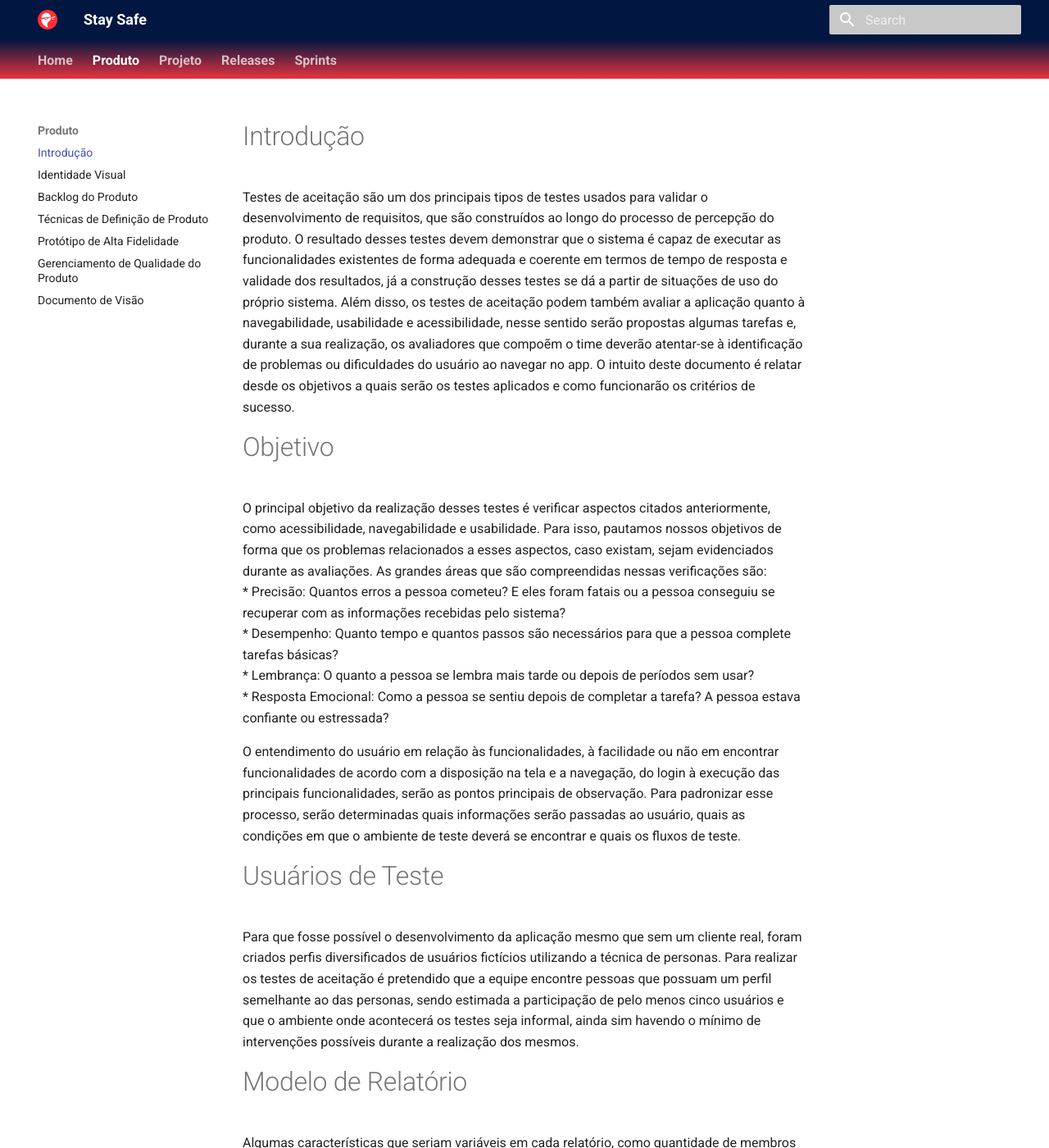
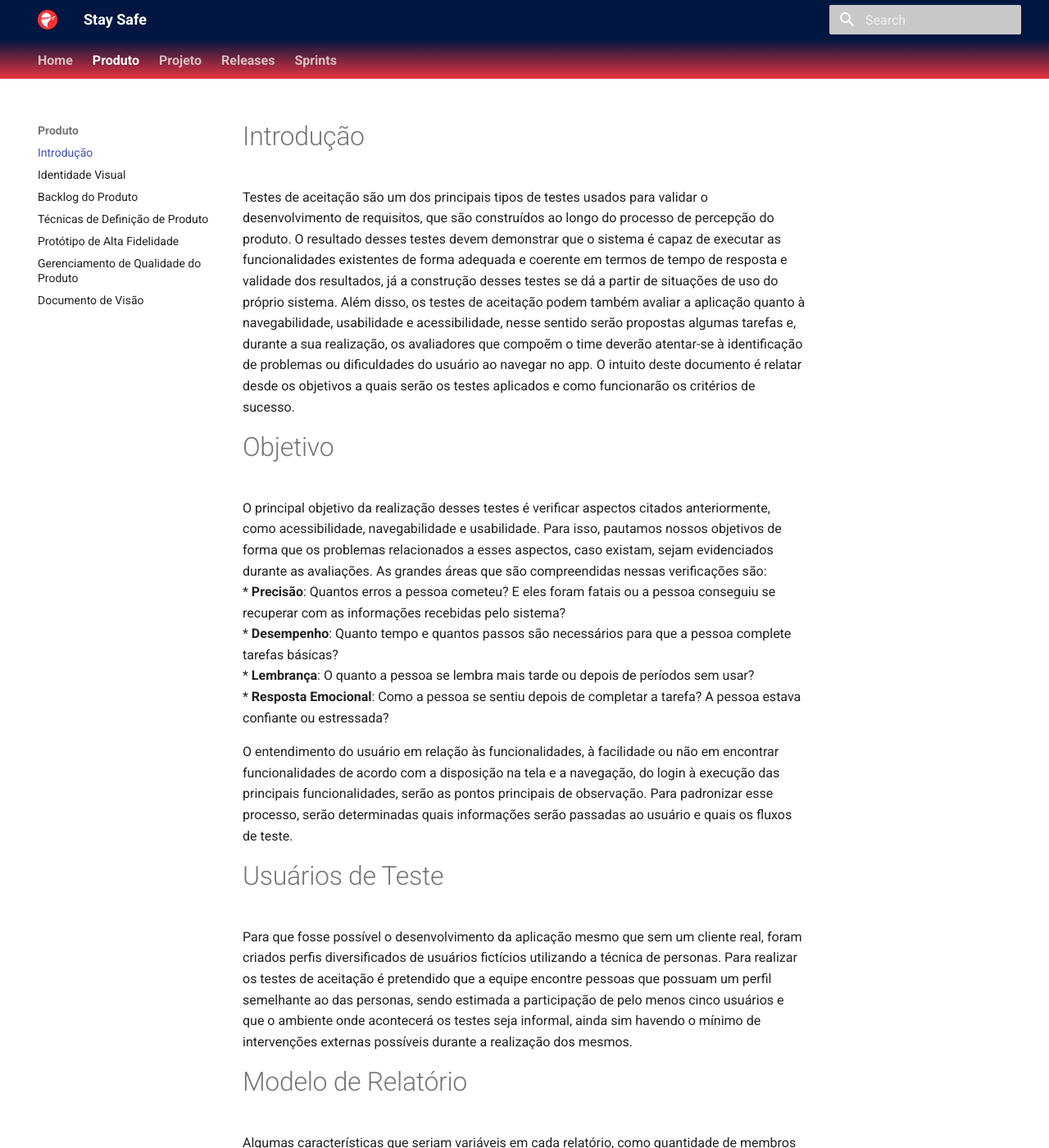
Before and after one commit to fga-eps-mds/2020.1-stay-safe-docs, an MkDocs documentation site: the page built from docs/produto/acceptance-test.md, in a window 1280 px wide and 1400 px high. Shown: the whole window at 82% size. Built offline with MkDocs 1.6.1 and Material for MkDocs 9.7.7, drawn with Linux system fonts in a browser that asks for light colours; some of the changed text lies outside the part shown.

Commit message:
Add references and adjust details

```diff
--- a/docs/produto/acceptance-test.md
+++ b/docs/produto/acceptance-test.md
@@ -3,15 +3,15 @@
 
 # Objetivo
 O principal objetivo da realização desses testes é verificar aspectos citados anteriormente, como acessibilidade, navegabilidade e usabilidade. Para isso, pautamos nossos objetivos de forma que os problemas relacionados a esses aspectos, caso existam, sejam evidenciados durante as avaliações. As grandes áreas que são compreendidas nessas verificações são:
-* Precisão: Quantos erros a pessoa cometeu? E eles foram fatais ou a pessoa conseguiu se recuperar com as informações recebidas pelo sistema?
-* Desempenho: Quanto tempo e quantos passos são necessários para que a pessoa complete tarefas básicas?
-* Lembrança: O quanto a pessoa se lembra mais tarde ou depois de períodos sem usar?
-* Resposta Emocional: Como a pessoa se sentiu depois de completar a tarefa? A pessoa estava confiante ou estressada?
+* **Precisão**: Quantos erros a pessoa cometeu? E eles foram fatais ou a pessoa conseguiu se recuperar com as informações recebidas pelo sistema?
+* **Desempenho**: Quanto tempo e quantos passos são necessários para que a pessoa complete tarefas básicas?
+* **Lembrança**: O quanto a pessoa se lembra mais tarde ou depois de períodos sem usar?
+* **Resposta Emocional**: Como a pessoa se sentiu depois de completar a tarefa? A pessoa estava confiante ou estressada?
 
-O entendimento do usuário em relação às funcionalidades, à facilidade ou não em encontrar funcionalidades de acordo com a disposição na tela e a navegação, do login à execução das principais funcionalidades, serão as pontos principais de observação. Para padronizar esse processo, serão determinadas quais informações serão passadas ao usuário, quais as condições em que o ambiente de teste deverá se encontrar e quais os fluxos de teste.
+O entendimento do usuário em relação às funcionalidades, à facilidade ou não em encontrar funcionalidades de acordo com a disposição na tela e a navegação, do login à execução das principais funcionalidades, serão as pontos principais de observação. Para padronizar esse processo, serão determinadas quais informações serão passadas ao usuário e quais os fluxos de teste.
 
 # Usuários de Teste
-Para que fosse possível o desenvolvimento da aplicação mesmo que sem um cliente real, foram criados perfis diversificados de usuários fictícios utilizando a técnica de personas. Para realizar os testes de aceitação é pretendido que a equipe encontre pessoas que possuam um perfil semelhante ao das personas, sendo estimada a participação de pelo menos cinco usuários e que o ambiente onde acontecerá os testes seja informal, ainda sim havendo o mínimo de intervenções possíveis durante a realização dos mesmos.
+Para que fosse possível o desenvolvimento da aplicação mesmo que sem um cliente real, foram criados perfis diversificados de usuários fictícios utilizando a técnica de personas. Para realizar os testes de aceitação é pretendido que a equipe encontre pessoas que possuam um perfil semelhante ao das personas, sendo estimada a participação de pelo menos cinco usuários e que o ambiente onde acontecerá os testes seja informal, ainda sim havendo o mínimo de intervenções externas possíveis durante a realização dos mesmos.
 
 # Modelo de Relatório
 Algumas características que seriam variáveis em cada relatório, como quantidade de membros presentes e quantidade de usuários, já foram pré-definidas devido ao cenário proporcionado pela pandemia. Não será possível sair em busca de muitos testadores e nem reunir membros da equipe para as avaliações, visando manter o distanciamento social e evitar a propagação do vírus.
```
Also changed, not shown: other parts of docs/produto/acceptance-test.md (+6 -0 lines).
